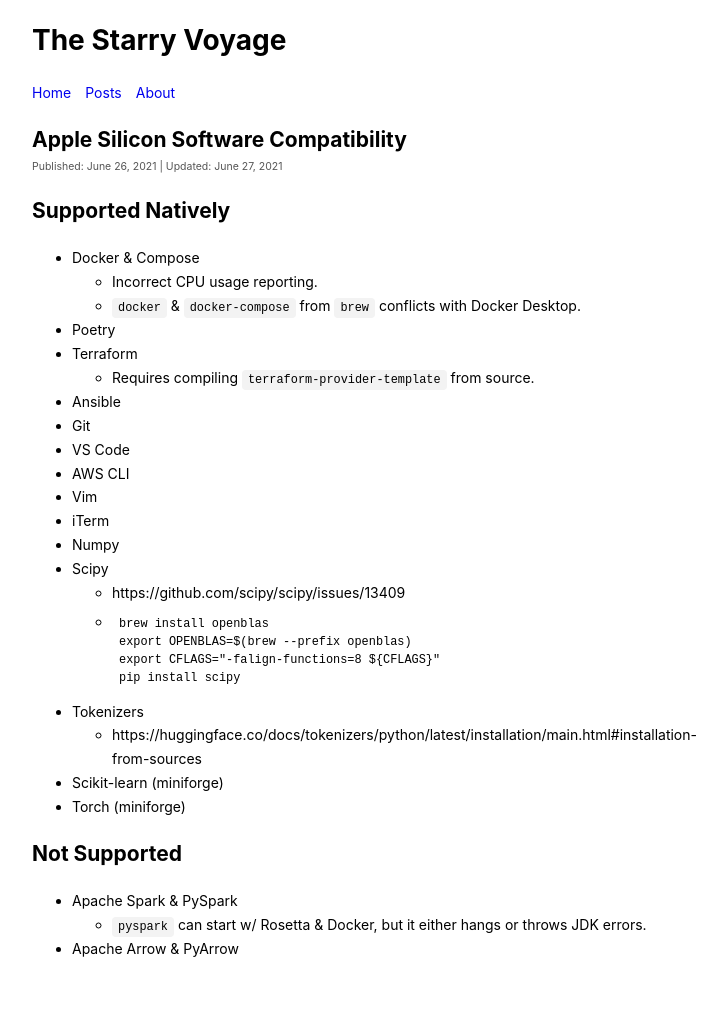
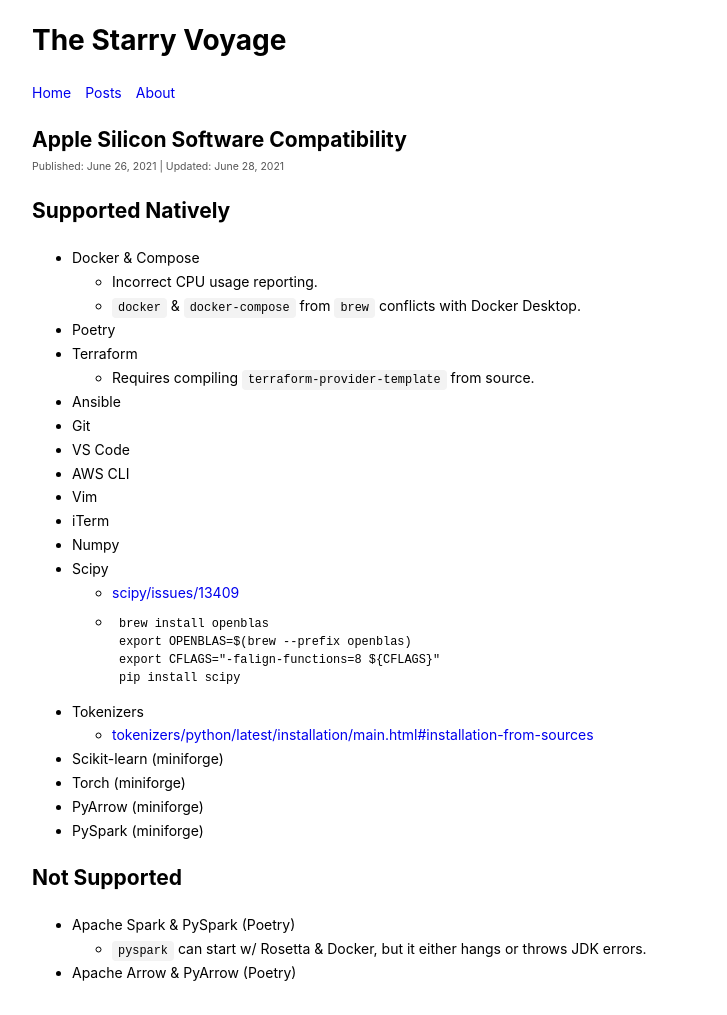
Before and after one commit to mingiryu/mingiryu.github.io, a Jekyll site: the page built from _posts/2021-06-26-apple-silicon-software-compatibility.md, in a window 1280 px wide. Shown: the whole page, without its empty margins (300-1027 px from the left). Built offline with Jekyll 4.4.1, drawn with Linux system fonts in a browser that asks for light colours; before the commit the page ends 992 px from its top, so only the background shows below that.

Commit message:
Fix links, update supported software for m1, and convert license as a parameter

````diff
--- a/_layouts/posts.html
+++ b/_layouts/posts.html
@@ -27,5 +27,9 @@
         {{ content }}
       </article>
     </main>
+
+    {% if page.license %}
+      {% include license.html %}
+    {% endif %}
   </body>
 </html>
--- a/_posts/2021-06-26-apple-silicon-software-compatibility.md
+++ b/_posts/2021-06-26-apple-silicon-software-compatibility.md
@@ -1,7 +1,7 @@
 ---
 layout: posts
 title: "Apple Silicon Software Compatibility"
-updated: 2021-06-27
+updated: 2021-06-28
 category: posts
 ---
 
@@ -28,11 +28,13 @@ category: posts
     pip install scipy
     ```
 - Tokenizers
-  - https://huggingface.co/docs/tokenizers/python/latest/installation/main.html#installation-from-sources
+  - [tokenizers/python/latest/installation/main.html#installation-from-sources](https://huggingface.co/docs/tokenizers/python/latest/installation/main.html#installation-from-sources)
 - Scikit-learn (miniforge)
 - Torch (miniforge)
+- PyArrow (miniforge)
+- PySpark (miniforge)
 
 # Not Supported
-- Apache Spark & PySpark
+- Apache Spark & PySpark (Poetry)
   - `pyspark` can start w/ Rosetta & Docker, but it either hangs or throws JDK errors.
-- Apache Arrow & PyArrow
+- Apache Arrow & PyArrow (Poetry)
````
Also changed, not shown: other parts of _posts/2021-06-26-apple-silicon-software-compatibility.md (+1 -1 lines), _layouts/gallery.html (deleted, +0 -33 lines), _posts/2021-05-20-colorado-springs.md (+2 -2 lines), _posts/2021-06-26-terraform-on-apple-scilicon.md (+0 -1 lines), _posts/2021-06-26-vscode-remote-ssh-permission-denied.md (+0 -1 lines), _includes/license.html (renamed from _includes/footer.html).
